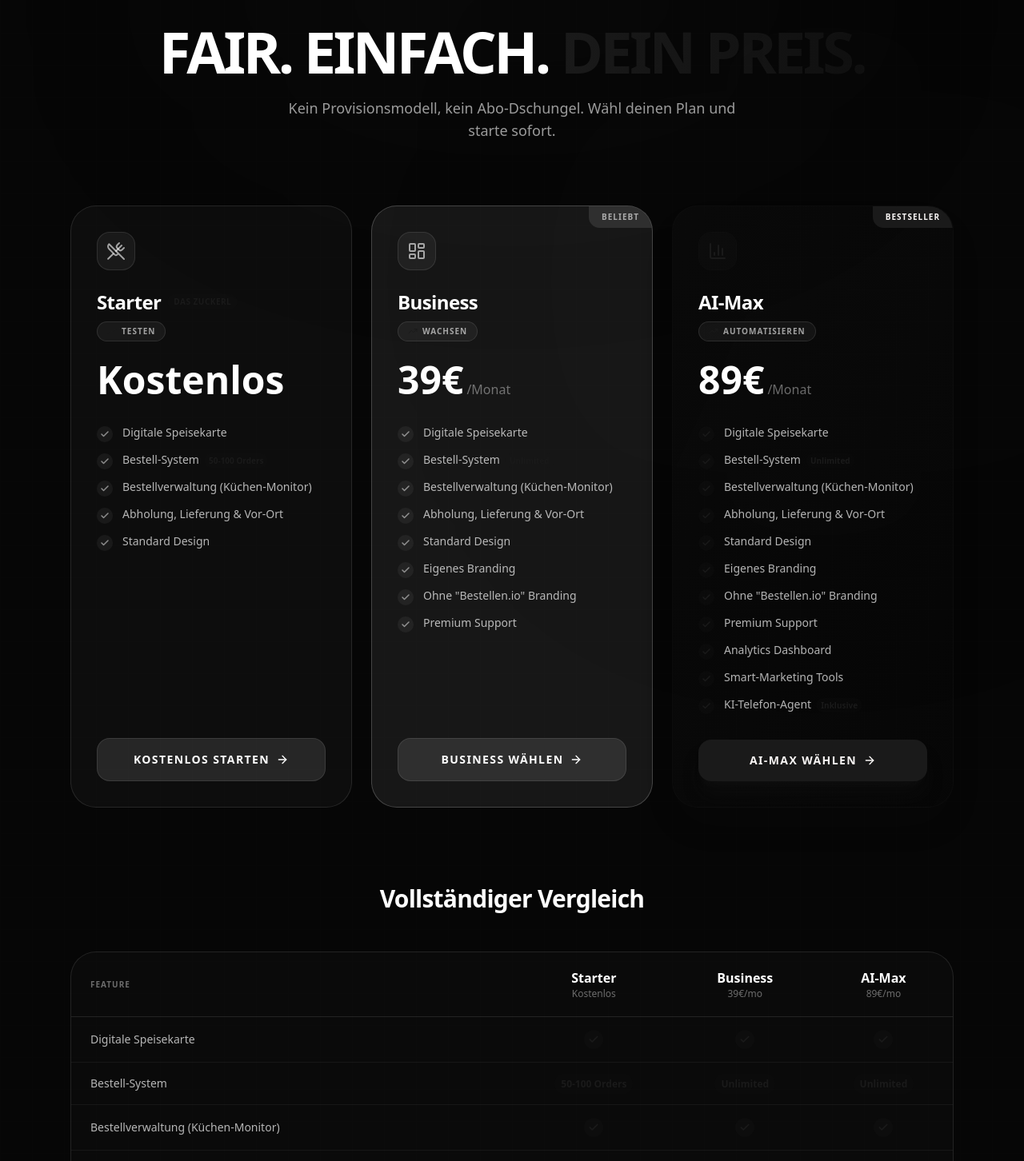
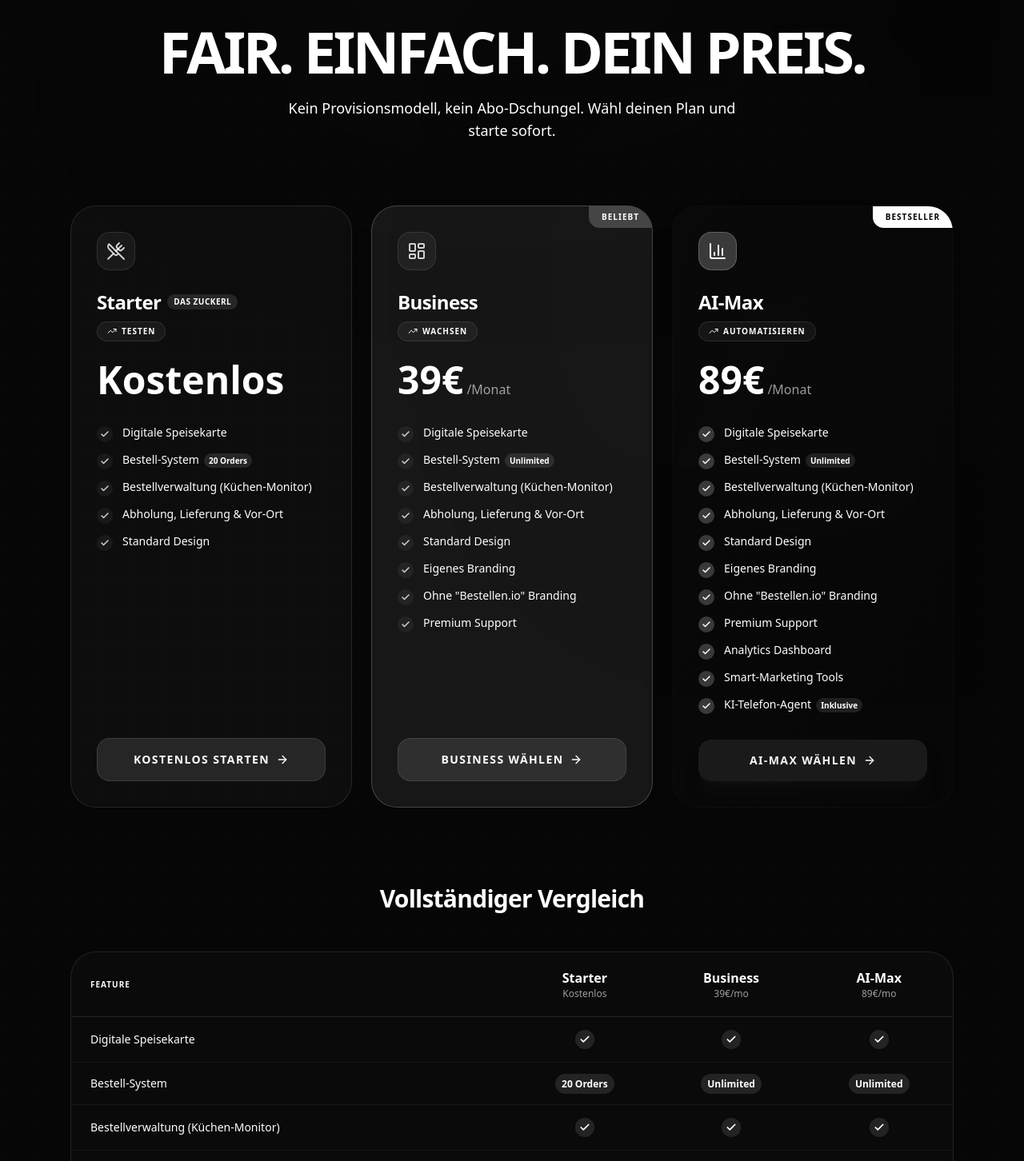
Before and after one commit to info-bestellen-site/bestellen, a Next.js app: page /pricing in a window 1280 px wide. Shown: the part 198-1650 px from the top of the page at 80% size. Built offline with nearby package versions, Linux system fonts and the light colour scheme.

Commit message:
refactor: update pricing page UI to use neutral white color palette and adjust starter tier order limit

```diff
--- a/src/app/pricing/page.tsx
+++ b/src/app/pricing/page.tsx
@@ -11,7 +11,7 @@ import { SUBSCRIPTION_TIERS } from '@/config/subscriptions'
 
 const FEATURES_MATRIX = [
   { label: 'Digitale Speisekarte', starter: true, pro: true, max: true },
-  { label: 'Bestell-System', starter: '50-100 Orders', pro: 'Unlimited', max: 'Unlimited' },
+  { label: 'Bestell-System', starter: '20 Orders', pro: 'Unlimited', max: 'Unlimited' },
   { label: 'Bestellverwaltung (Küchen-Monitor)', starter: true, pro: true, max: true },
   { label: 'Abholung, Lieferung & Vor-Ort', starter: true, pro: true, max: true },
   { label: 'Standard Design', starter: true, pro: true, max: true },
@@ -31,16 +31,16 @@ const TIER_ICONS = {
 
 function FeatureValue({ value }: { value: boolean | string }) {
   if (value === false) {
-    return <span className="text-white/20 text-lg font-black">—</span>
+    return <span className="text-white/40 text-lg font-black">—</span>
   }
   if (value === true) {
     return (
-      <div className="w-6 h-6 rounded-full bg-primary/20 flex items-center justify-center mx-auto">
-        <Check className="w-3.5 h-3.5 text-primary" strokeWidth={3} />
+      <div className="w-6 h-6 rounded-full bg-white/10 flex items-center justify-center mx-auto">
+        <Check className="w-3.5 h-3.5 text-white" strokeWidth={3} />
       </div>
     )
   }
-  return <span className="text-xs font-bold text-primary bg-primary/10 px-2 py-1 rounded-full">{value}</span>
+  return <span className="text-xs font-bold text-white bg-white/10 px-2 py-1 rounded-full">{value}</span>
 }
 
 export default function PricingPage() {
@@ -89,14 +89,14 @@ export default function PricingPage() {
           className="text-5xl md:text-7xl font-black tracking-tighter leading-[0.9] mb-6"
         >
           FAIR. EINFACH.{' '}
-          <span className="text-transparent bg-clip-text bg-gradient-to-r from-primary to-primary/50">DEIN PREIS.</span>
+          <span className="text-white">DEIN PREIS.</span>
         </motion.h1>
 
         <motion.p
           initial={{ opacity: 0, y: 20 }}
           animate={{ opacity: 1, y: 0 }}
           transition={{ duration: 0.7, delay: 0.2 }}
-          className="text-lg text-white/60 max-w-xl mx-auto mb-4"
+          className="text-lg text-white max-w-xl mx-auto mb-4"
         >
           Kein Provisionsmodell, kein Abo-Dschungel. Wähl deinen Plan und starte sofort.
         </motion.p>
@@ -116,8 +116,7 @@ export default function PricingPage() {
                 initial={{ opacity: 0, y: 40 }}
                 animate={{ opacity: 1, y: 0 }}
                 transition={{ duration: 0.6, delay: 0.1 + i * 0.1 }}
-                className={`relative flex flex-col rounded-[2rem] border p-8 overflow-hidden ${
-                  isMax
+                className={`relative flex flex-col rounded-[2rem] border p-8 overflow-hidden ${isMax
                   ? 'bg-gradient-to-br from-primary/20 to-primary/5 border-primary/30 shadow-2xl shadow-primary/10'
                   : isPopular
                     ? 'bg-white/[0.07] border-white/20'
@@ -125,31 +124,31 @@ export default function PricingPage() {
                   }`}
               >
                 {isMax && (
-                  <div className="absolute top-0 right-0 bg-primary text-on-primary text-[10px] font-black uppercase tracking-widest px-4 py-1.5 rounded-bl-2xl rounded-tr-[2rem]">
+                  <div className="absolute top-0 right-0 bg-white text-black text-[10px] font-black uppercase tracking-widest px-4 py-1.5 rounded-bl-2xl rounded-tr-[2rem]">
                     Bestseller
                   </div>
                 )}
                 {isPopular && (
-                  <div className="absolute top-0 right-0 bg-white/10 text-white/60 text-[10px] font-black uppercase tracking-widest px-4 py-1.5 rounded-bl-2xl rounded-tr-[2rem]">
+                  <div className="absolute top-0 right-0 bg-white/20 text-white text-[10px] font-black uppercase tracking-widest px-4 py-1.5 rounded-bl-2xl rounded-tr-[2rem]">
                     Beliebt
                   </div>
                 )}
 
-                <div className={`w-12 h-12 rounded-2xl flex items-center justify-center mb-6 ${isMax ? 'bg-primary/20 border border-primary/20' : 'bg-white/5 border border-white/10'}`}>
-                  <Icon className={`w-6 h-6 ${isMax ? 'text-primary' : 'text-white/60'}`} />
+                <div className={`w-12 h-12 rounded-2xl flex items-center justify-center mb-6 ${isMax ? 'bg-white/20 border border-white/20' : 'bg-white/5 border border-white/10'}`}>
+                  <Icon className={`w-6 h-6 ${isMax ? 'text-white' : 'text-white/80'}`} />
                 </div>
 
                 <div className="flex items-center gap-2 mb-2">
                   <h2 className="text-2xl font-black tracking-tight">{tier.name}</h2>
                   {key === 'starter' && (
-                    <span className="text-[10px] font-bold bg-primary/10 text-primary px-2 py-0.5 rounded-full uppercase tracking-wider">
+                    <span className="text-[10px] font-bold bg-white/10 text-white px-2 py-0.5 rounded-full uppercase tracking-wider">
                       Das Zuckerl
                     </span>
                   )}
                 </div>
 
-                <div className="inline-flex items-center gap-1.5 px-3 py-1 rounded-full bg-white/5 border border-white/10 text-[10px] font-bold uppercase tracking-widest text-white/60 mb-6 w-fit">
-                  <TrendingUp className="w-3 h-3 text-primary" />
+                <div className="inline-flex items-center gap-1.5 px-3 py-1 rounded-full bg-white/5 border border-white/10 text-[10px] font-bold uppercase tracking-widest text-white mb-6 w-fit">
+                  <TrendingUp className="w-3 h-3 text-white" />
                   {tier.fokus}
                 </div>
 
@@ -159,7 +158,7 @@ export default function PricingPage() {
                   ) : (
                     <>
                       <span className="text-5xl font-black">{tier.price}€</span>
-                      <span className="text-white/40 font-medium">/Monat</span>
+                      <span className="text-white/60 font-medium">/Monat</span>
                     </>
                   )}
                 </div>
@@ -170,13 +169,13 @@ export default function PricingPage() {
                     return val !== false
                   }).map((f, j) => (
                     <li key={j} className="flex items-start gap-3 text-sm">
-                      <div className={`mt-0.5 w-5 h-5 rounded-full flex-shrink-0 flex items-center justify-center ${isMax ? 'bg-primary/20' : 'bg-white/5'}`}>
-                        <Check className={`w-3 h-3 ${isMax ? 'text-primary' : 'text-white/50'}`} strokeWidth={3} />
+                      <div className={`mt-0.5 w-5 h-5 rounded-full flex-shrink-0 flex items-center justify-center ${isMax ? 'bg-white/20' : 'bg-white/5'}`}>
+                        <Check className={`w-3 h-3 ${isMax ? 'text-white' : 'text-white/80'}`} strokeWidth={3} />
                       </div>
-                      <span className="text-white/70">
+                      <span className="text-white">
                         {f.label}
                         {typeof f[key as keyof typeof f] === 'string' && (
-                          <span className="ml-1.5 text-[10px] font-bold text-primary bg-primary/10 px-1.5 py-0.5 rounded-full">
+                          <span className="ml-1.5 text-[10px] font-bold text-white bg-white/10 px-1.5 py-0.5 rounded-full">
                             {f[key as keyof typeof f] as string}
                           </span>
                         )}
@@ -187,8 +186,7 @@ export default function PricingPage() {
 
                 <Link
                   href="/auth/signup"
-                  className={`inline-flex items-center justify-center gap-2 w-full py-4 rounded-2xl text-sm font-black uppercase tracking-widest transition-all ${
-                    isMax
+                  className={`inline-flex items-center justify-center gap-2 w-full py-4 rounded-2xl text-sm font-black uppercase tracking-widest transition-all ${isMax
                     ? 'bg-primary text-on-primary shadow-xl shadow-primary/30 hover:shadow-primary/50 hover:-translate-y-0.5'
                     : 'bg-white/10 text-white hover:bg-white/15 border border-white/10'
                     }`}
@@ -216,11 +214,11 @@ export default function PricingPage() {
             <table className="w-full text-sm">
               <thead>
                 <tr className="border-b border-white/10">
-                  <th className="text-left px-6 py-5 text-white/40 font-bold uppercase tracking-widest text-[10px] w-1/2">Feature</th>
+                  <th className="text-left px-6 py-5 text-white font-bold uppercase tracking-widest text-[10px] w-1/2">Feature</th>
                   {tiers.map(([key, tier]) => (
                     <th key={key} className="px-6 py-5 text-center">
                       <div className="font-black text-base">{tier.name}</div>
-                      <div className="text-white/40 text-xs font-medium">
+                      <div className="text-white/60 text-xs font-medium">
                         {tier.price === 0 ? 'Kostenlos' : `${tier.price}€/mo`}
                       </div>
                     </th>
@@ -230,7 +228,7 @@ export default function PricingPage() {
               <tbody className="divide-y divide-white/5">
                 {FEATURES_MATRIX.map((feature, i) => (
                   <tr key={i} className="hover:bg-white/[0.02] transition-colors">
-                    <td className="px-6 py-4 text-white/70 font-medium">{feature.label}</td>
+                    <td className="px-6 py-4 text-white font-medium">{feature.label}</td>
                     {tiers.map(([key]) => (
                       <td key={key} className="px-6 py-4 text-center">
                         <FeatureValue value={feature[key as keyof typeof feature] as boolean | string} />
@@ -257,7 +255,7 @@ export default function PricingPage() {
           <h2 className="text-3xl md:text-5xl font-black tracking-tighter mb-6 relative z-10">
             Keine Risiken, keine langen Verträge.
           </h2>
-          <p className="text-white/60 text-lg mb-10 relative z-10 max-w-xl mx-auto">
+          <p className="text-white text-lg mb-10 relative z-10 max-w-xl mx-auto">
             Starte kostenlos mit bis zu 100 Bestellungen pro Monat. Wenn du wächst, wachsen wir mit dir.
           </p>
           <Link
@@ -272,7 +270,7 @@ export default function PricingPage() {
 
       {/* Footer */}
       <footer className="border-t border-white/10 py-12 px-6 text-center z-10 relative">
-        <p className="text-[10px] sm:text-xs font-bold uppercase tracking-widest text-white/30">
+        <p className="text-[10px] sm:text-xs font-bold uppercase tracking-widest text-white">
           © {new Date().getFullYear()} Bestellen.io — Made for Restaurants.
         </p>
       </footer>
```
Lines whose indentation alone changed are shown as unchanged.
